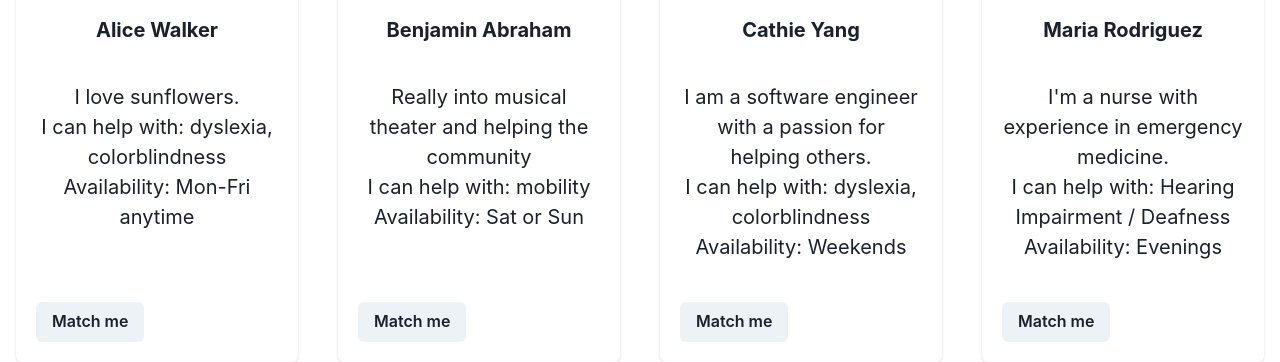
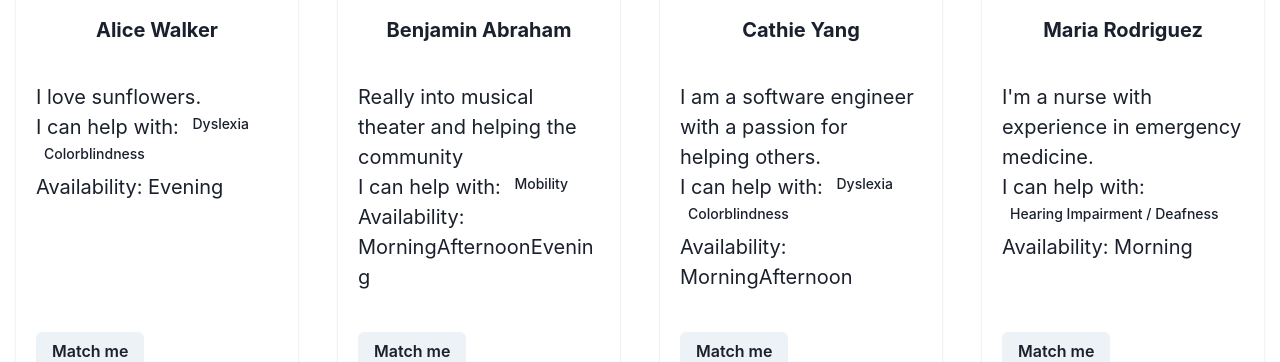
Before and after one commit to beniabra/MatchAbility, a React (Create React App) app: page / in a window 1280 px wide. Both pictures are taken after a click on the tab "Our Volunteers". Shown: the part 406-768 px from the top of the page. Built offline with nearby package versions, Linux system fonts and the light colour scheme.

Commit message:
changed volunteer interface

```diff
--- a/src/components/VolunteerDisplay.tsx
+++ b/src/components/VolunteerDisplay.tsx
@@ -2,7 +2,7 @@
 import React, {useState} from "react"
 import {Volunteers} from "../interfaces/volunteers";
 import volunteersdata from "../volunteers.json";
-import { Card, CardHeader, CardBody, CardFooter, SimpleGrid, Heading,Grid, GridItem, Button, Avatar }from '@chakra-ui/react'
+import { Card, CardHeader, CardBody, CardFooter, SimpleGrid, Heading,Grid, GridItem, Button, Avatar, Tag }from '@chakra-ui/react'
 
 export const {VOLUNTEERS}: Record<string, Volunteers[]> =
     volunteersdata as Record<string, Volunteers[]>;
@@ -25,9 +25,9 @@ export function VolunteerDisplay(): JSX.Element {
                     <CardHeader>
                         <Heading size='md'> { volunteer.name }</Heading>
                     </CardHeader>
-                    <CardBody>
+                    <CardBody style={{ textAlign: 'left' }}>
                         <p>{ volunteer.bio }</p>
-                        <p style={{alignSelf: "left"}}>I can help with: { volunteer.disabilities.join(", ") }</p>
+                        <p>I can help with: { volunteer.disabilities.map(disability => <Tag colorScheme='gold'>{disability}</Tag>) }</p>
                         <p>Availability: { volunteer.availability }</p>
                     </CardBody>
                     <CardFooter>
--- a/src/volunteers.json
+++ b/src/volunteers.json
@@ -4,50 +4,57 @@
             "id": 100,
             "name":  "Alice Walker",
             "bio": "I love sunflowers.",
-            "disabilities": ["dyslexia", "colorblindness"],
-            "availability": "Mon-Fri anytime"
+            "disabilities": ["Dyslexia", "Colorblindness"],
+            "days available": ["Mon", "Tue", "Wed", "Thu", "Fri"],
+            "availability": ["Evening"]
         },
         {
             "id": 101,
             "name":  "Benjamin Abraham",
             "bio": "Really into musical theater and helping the community",
-            "disabilities": ["mobility"],
-            "availability": "Sat or Sun"
+            "disabilities": ["Mobility"],
+            "days available": ["Sat", "Sun"],
+            "availability": ["Morning", "Afternoon", "Evening"]
         },
         {
             "id": 102,
             "name":  "Cathie Yang",
             "bio": "I am a software engineer with a passion for helping others.",
-            "disabilities": ["dyslexia", "colorblindness"],
-            "availability": "Weekends"
+            "disabilities": ["Dyslexia", "Colorblindness"],
+            "days available": ["Mon", "Wed", "Fri"],
+            "availability": ["Morning", "Afternoon"]
         },
         {
             "id": 103,
             "name": "Maria Rodriguez",
             "bio": "I'm a nurse with experience in emergency medicine.",
             "disabilities": ["Hearing Impairment / Deafness"],
-            "availability": "Evenings"
+            "days available": ["Tue", "Thu"],
+            "availability": ["Morning"]
         },
         {
             "id": 104,
             "name": "Ahmed Khan",
             "bio": "I am a teacher and enjoy working with children.",
             "disabilities": ["Mobility"],
-            "availability": "Weekdays"
+            "days available": ["Mon", "Tue", "Wed", "Thu", "Fri"],
+            "availability": ["Afternoon", "Evening"]
         },
         {
             "id": 105,
             "name": "Linda Johnson",
             "bio": "I am a retired psychologist looking to give back to the community.",
             "disabilities": ["Blind"],
-            "availability": "Flexible"
+            "days available": ["Sat", "Sun"],
+            "availability": ["Afternoon", "Morning", "Evening"]
         },
         {
             "id": 5,
             "name": "Carlos Gomez",
             "bio": "I am a graphic designer who enjoys creative projects.",
             "disabilities": ["Dyslexia"],
-            "availability": "Saturdays"
+            "days available": ["Fri","Sat", "Sun"],
+            "availability": ["Morning"]
         }
 
 
```
